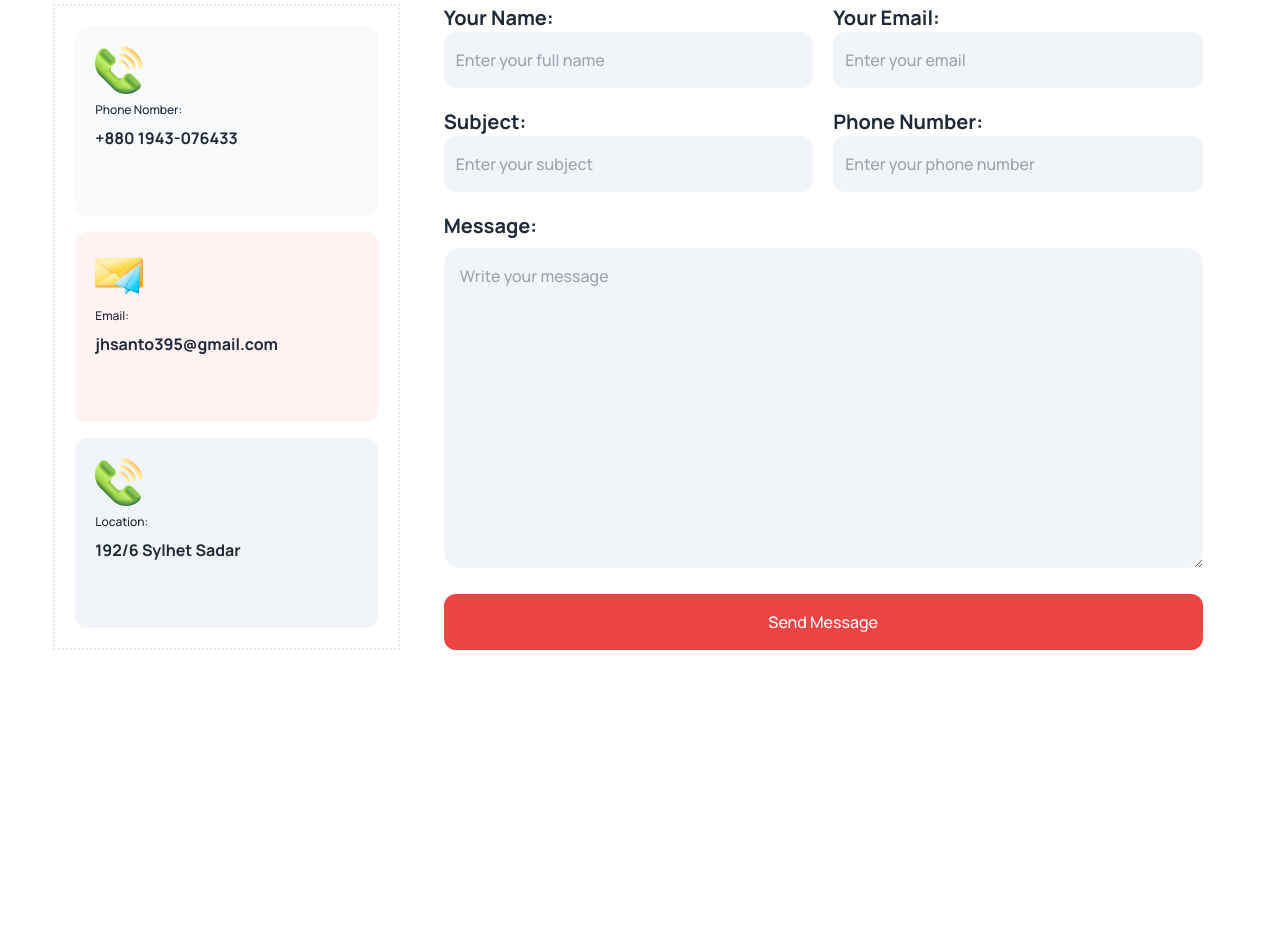
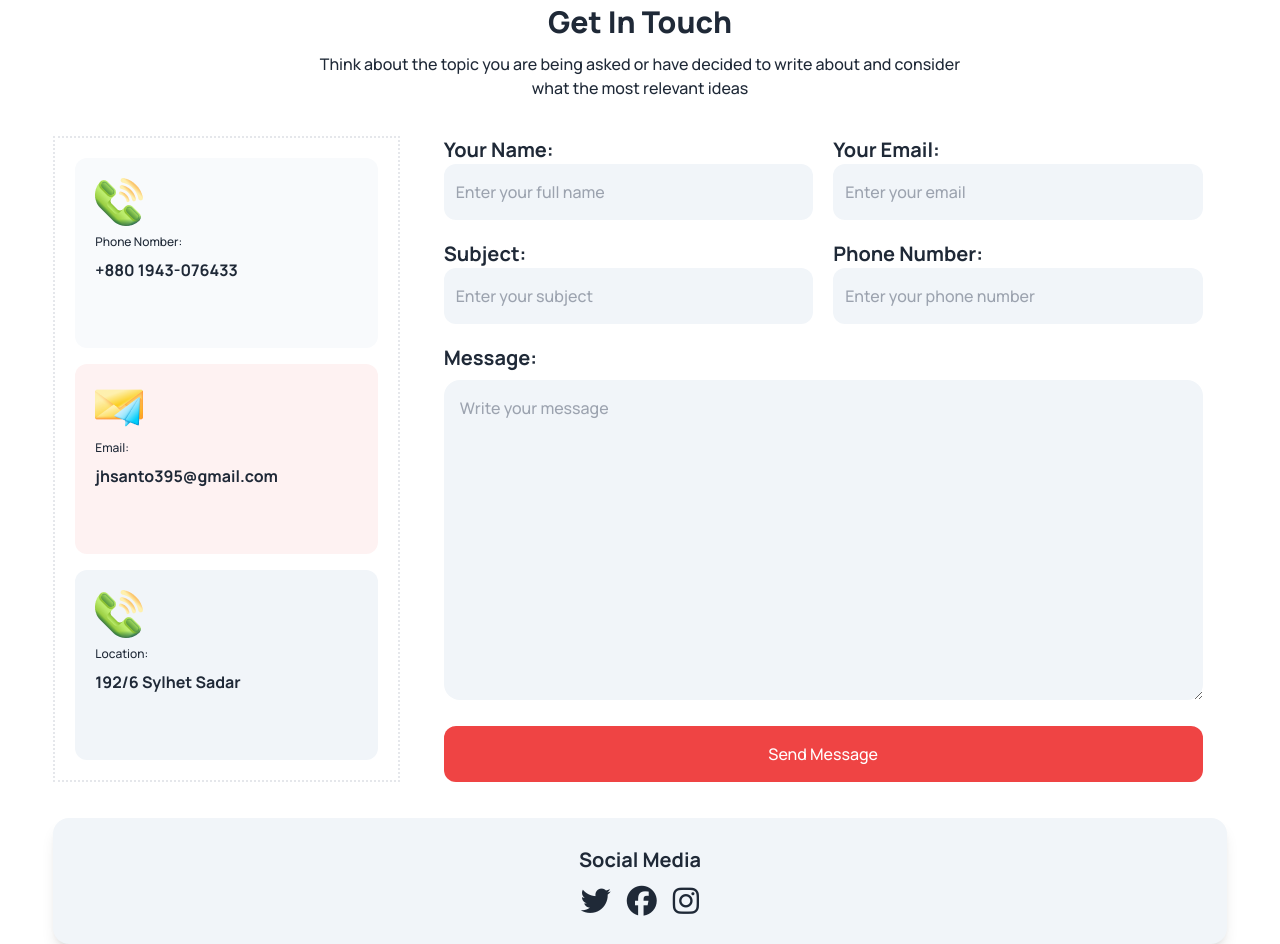
Before and after one commit to jomir28/assignment-3, a plain HTML site: page index.html in a window 1280 px wide. Shown: the part 2830-3774 px from the top of the page. Before the commit the page ends 3480 px from the top, so only its background shows below. Drawn offline with nearby package versions, Linux system fonts and the light colour scheme.

Commit message:
rechek section and added

```diff
--- a/index.html
+++ b/index.html
@@ -389,8 +389,12 @@
 
             <!-- get in touch section -->
             <section class="mt-14">
+                <div class="text-center space-y-3 border-dotted">
+                    <h3 class="text-3xl font-extrabold">Get In Touch</h3>
+                    <p class="lg:w-[650px] mx-auto">Think about the topic you are being asked or have decided to write about and consider what the most relevant ideas </p>
+                </div>
 
-                <div class="flex flex-col lg:flex-row gap-5">
+                <div class="flex flex-col lg:flex-row gap-5 mt-9">
                     <div class="grid grid-cols-1 gap-4 lg:w-[30%] p-5 border-2 border-dotted">
                         <div class="space-y-2 bg-slate-50 rounded-xl p-5">
                             <img src="./Images/Group 1171275317.png" alt="">
@@ -436,6 +440,14 @@
                        </div>
                     </div>
                 </div>
+                <div class="bg-slate-100 mt-9 py-7 shadow-lg rounded-2xl space-y-3">
+                    <h4 class="text-xl font-bold text-center">Social Media</h4>
+                    <div class="text-3xl flex justify-center items-center gap-4">
+                        <i class="fa-brands fa-twitter"></i>
+                        <i class="fa-brands fa-facebook"></i>
+                        <i class="fa-brands fa-instagram"></i>
+                    </div>
+                </div>
 
             </section>
 
```
